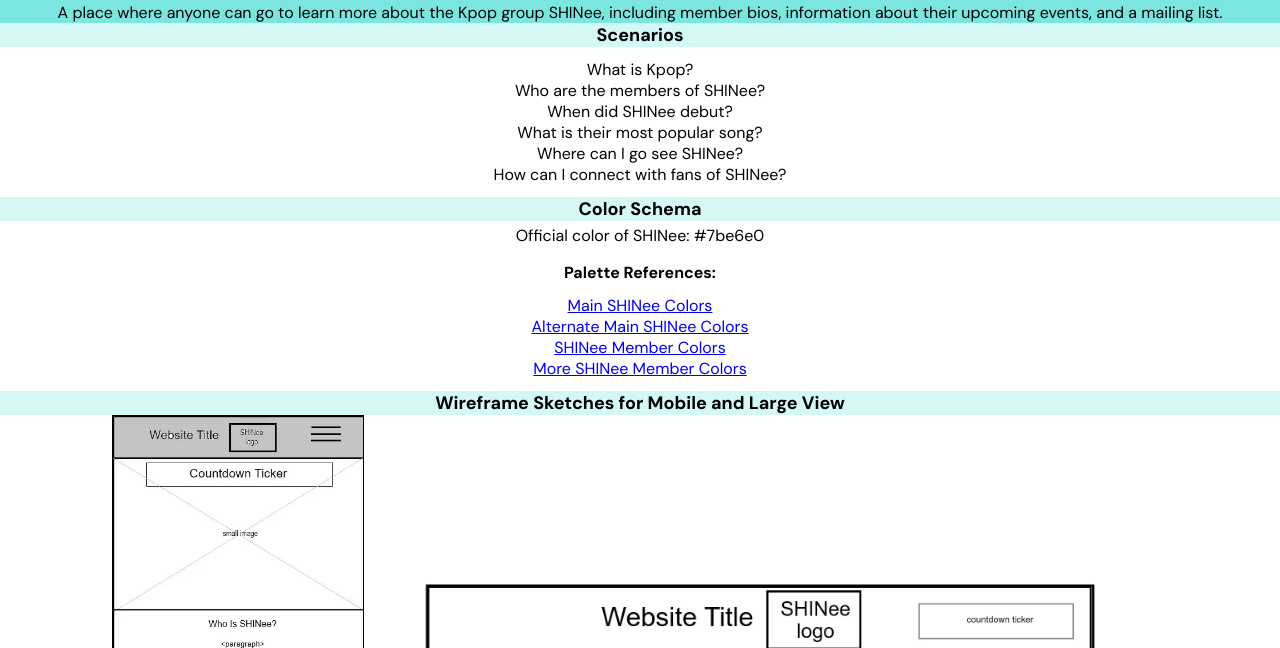
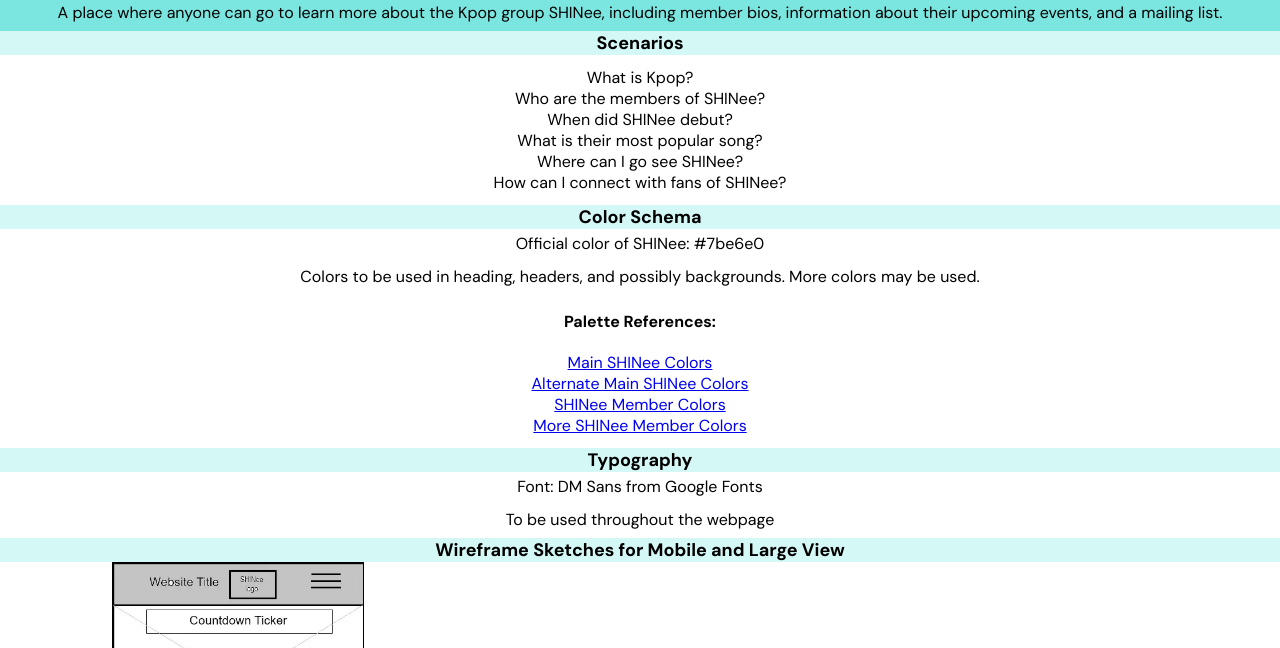
Before and after one commit to ColdplayCarrie/wdd131, a plain HTML site: page project/siteplan.html in a window 1280 px wide. Shown: the part 152-800 px from the top of the page. Drawn offline with Linux system fonts and the light colour scheme.

Commit message:
Upload 2 for site plan - added missing things found in the rubric for the assignment

```diff
--- a/project/siteplan.html
+++ b/project/siteplan.html
@@ -25,7 +25,7 @@
 </body>
 
 <main>
-    <p class="description">A place where anyone can go to learn more about the Kpop group SHINee, including member bios,
+    <p class="purpose">A place where anyone can go to learn more about the Kpop group SHINee, including member bios,
         information about their upcoming events, and a mailing list.</p>
     <section>
         <div>
@@ -43,6 +43,7 @@
         <div>
             <h3>Color Schema</h3>
             <p>Official color of SHINee: #7be6e0</p>
+            <p>Colors to be used in heading, headers, and possibly backgrounds. More colors may be used.</p>
             <p class="fakeHeading">Palette References:</p>
             <ul>
                 <li><a href="https://www.color-hex.com/color-palette/54366">Main SHINee Colors</a></li>
@@ -53,9 +54,15 @@
         </div>
     </section>
 
+    <section>
+        <h4>Typography</h4>
+        <p>Font: DM Sans from Google Fonts</p>
+        <p>To be used throughout the webpage</p>
+    </section>
+
     <section class="wireframes">
         <div>
-            <h4>Wireframe Sketches for Mobile and Large View</h4>
+            <h5>Wireframe Sketches for Mobile and Large View</h5>
             <img class="mobileWireframe" src="images/wireframeMobile.webp"
                 alt="Mobile sized wireframe sketch for homepage" height="600">
             <img src="images/wireframe.webp" alt="Wireframe sketch for the homepage" width="800">
--- a/project/styles/siteplan.css
+++ b/project/styles/siteplan.css
@@ -28,7 +28,8 @@ header img {
 
 h2,
 h3,
-h4 {
+h4,
+h5 {
     background-color: #d4f8f6;
     font-size: large;
     text-align: center;
@@ -40,6 +41,7 @@ ul {
 
 p {
     padding-top: .25rem;
+    padding-bottom: .5rem;
 }
 
 section {
@@ -66,7 +68,7 @@ footer {
     padding-top: 1rem;
 }
 
-.description {
+.purpose {
     text-align: center;
     background-color: #7be6e0;
 }
```
